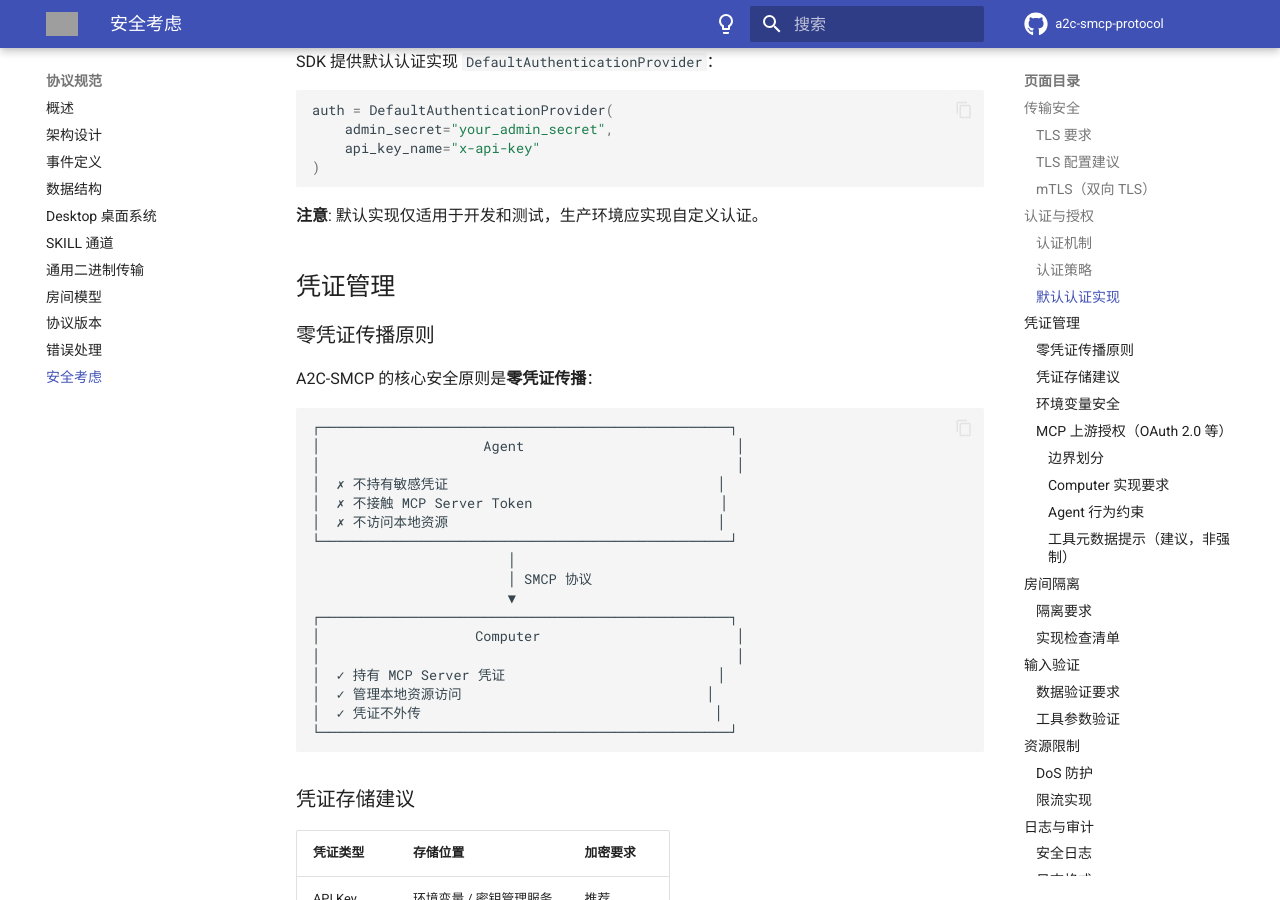
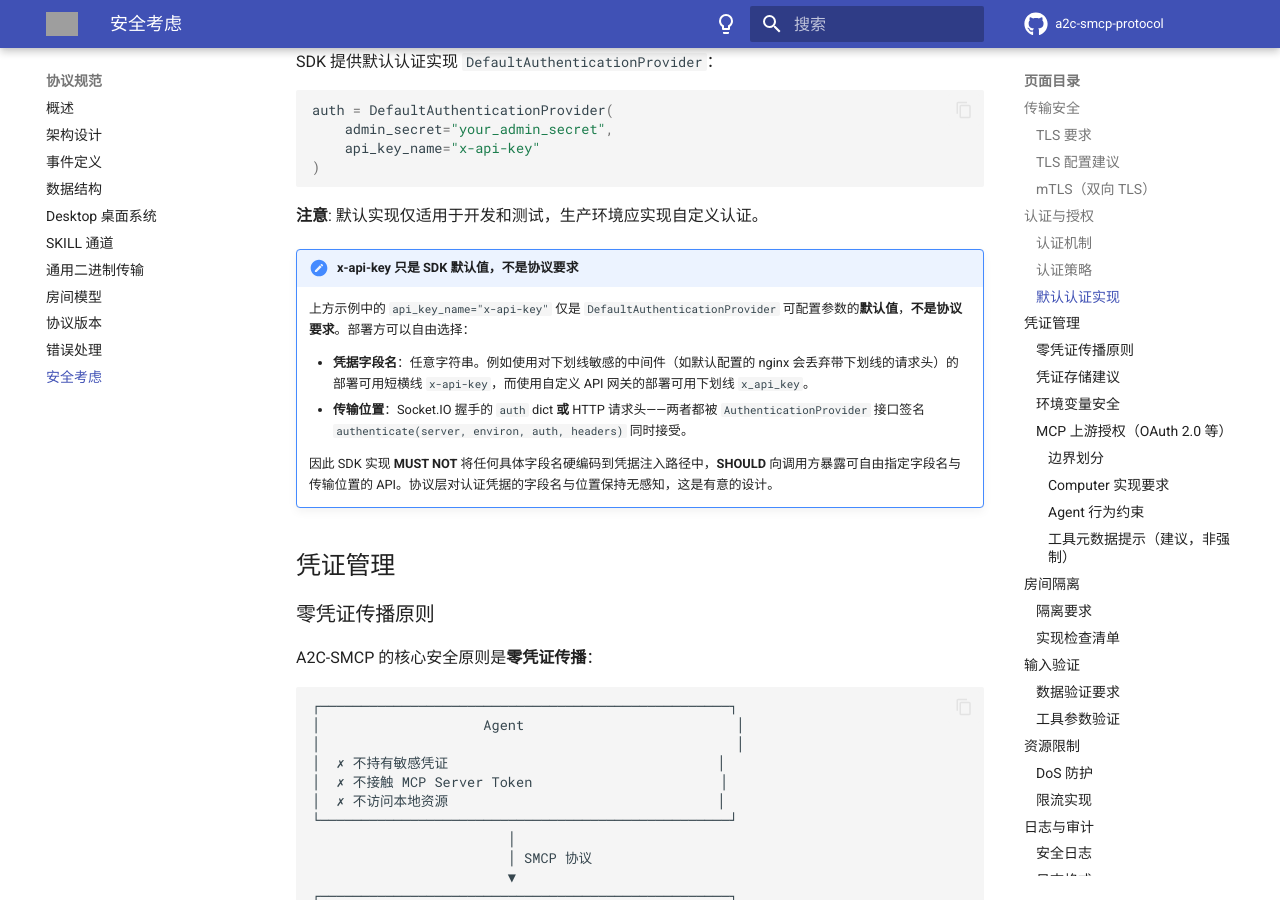
Before and after one commit to A2C-SMCP/a2c-smcp-protocol, an MkDocs documentation site: the page built from docs/specification/security.md, in a window 1280 px wide and 900 px high, scrolled down 1830 px. Built offline with MkDocs 1.6.1 and Material for MkDocs 9.7.7, drawn with Linux system fonts in a browser that asks for light colours; comment, search, counter and statistics services are not loaded; the version menu is left out; grey boxes are pictures that could not be loaded.

Commit message:
docs(security): clarify api_key_name "x-api-key" is an SDK default, not a protocol requirement (refs #1)
The DefaultAuthenticationProvider example was the repo's only occurrence of
`x-api-key`, with no prose stating it is merely a default value — leading
downstream SDKs (rust-sdk#12) to hardcode it as a de-facto contract.

Add an admonition after the example covering four points: it is not a protocol
requirement; the credential field name is free; the transport location (auth
dict or HTTP headers) is free; and SDKs MUST NOT hardcode any field name.

Pure documentation clarification — no wire-format, normative-clause, event, or
data-structure change; version stays 0.2.2.

Co-Authored-By: Claude Opus 4.8 (1M context) <noreply@anthropic.com>

````diff
--- a/docs/specification/security.md
+++ b/docs/specification/security.md
@@ -74,6 +74,14 @@ auth = DefaultAuthenticationProvider(
 ```
 
 **注意**: 默认实现仅适用于开发和测试，生产环境应实现自定义认证。
+
+!!! note "x-api-key 只是 SDK 默认值，不是协议要求"
+    上方示例中的 `api_key_name="x-api-key"` 仅是 `DefaultAuthenticationProvider` 可配置参数的**默认值**，**不是协议要求**。部署方可以自由选择：
+
+    - **凭据字段名**：任意字符串。例如使用对下划线敏感的中间件（如默认配置的 nginx 会丢弃带下划线的请求头）的部署可用短横线 `x-api-key`，而使用自定义 API 网关的部署可用下划线 `x_api_key`。
+    - **传输位置**：Socket.IO 握手的 `auth` dict **或** HTTP 请求头——两者都被 `AuthenticationProvider` 接口签名 `authenticate(server, environ, auth, headers)` 同时接受。
+
+    因此 SDK 实现 **MUST NOT** 将任何具体字段名硬编码到凭据注入路径中，**SHOULD** 向调用方暴露可自由指定字段名与传输位置的 API。协议层对认证凭据的字段名与位置保持无感知，这是有意的设计。
 
 ## 凭证管理
 
````
